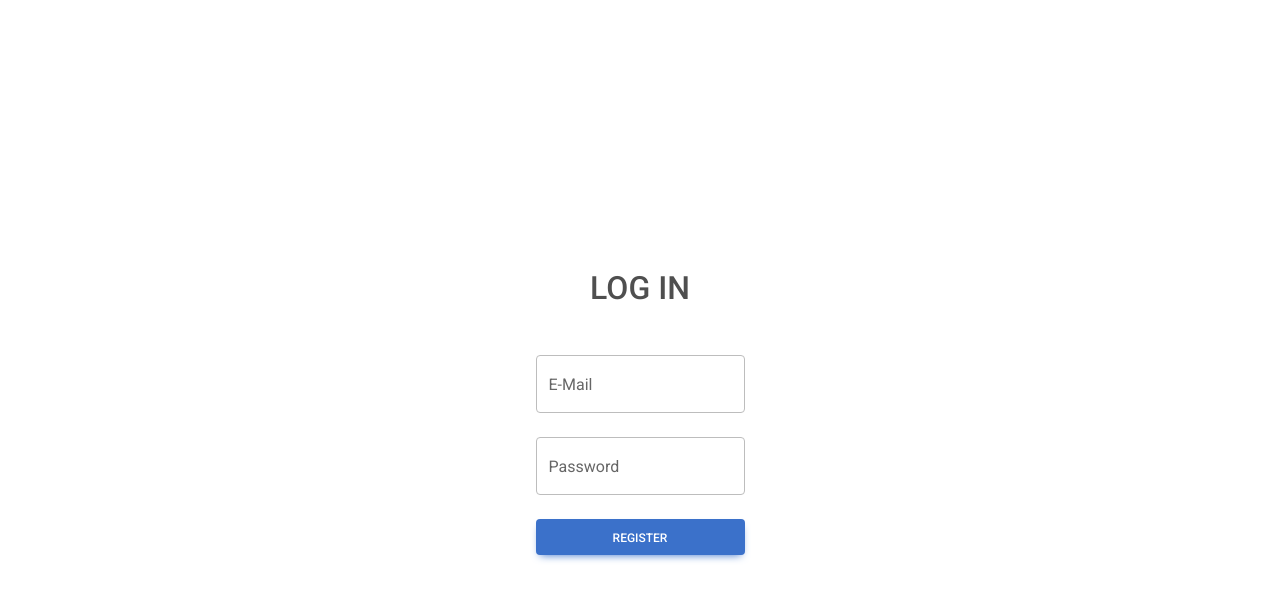
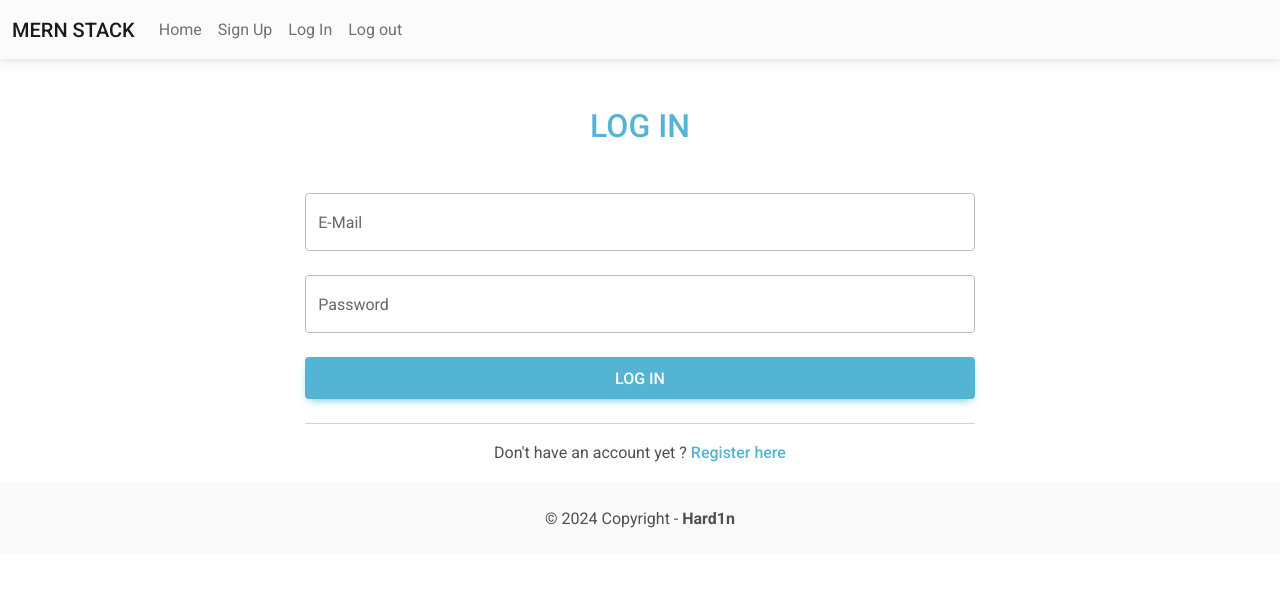
Before and after one commit to hard1n/MERN-auth, a React (Vite) app in the folder frontend/: page /signin in a window 1280 px wide. Shown: the top 600 px of the page. Built offline with nearby package versions, Linux system fonts and the light colour scheme.

Commit message:
Feat: Header & Footer components added | Login form functioning | Sing In custom errors fixed | Styles improved

```diff
--- a/frontend/src/App.css
+++ b/frontend/src/App.css
@@ -1,11 +1,18 @@
 #root {
-  max-width: 1280px;
-  margin: 0 auto;
-  padding: 2rem;
+  /* max-width: 1280px; */
+  display: flex;
+  flex-direction: column;
+  /* justify-content: space-between; */
   text-align: center;
-  /* width: 100%; */
+  height: 100vh;
+  width: 100%;
 }
 
 .read-the-docs {
   color: #888;
 }
+
+form {
+  width: 60%;
+  margin: 0 auto;
+}
--- /dev/null
+++ b/frontend/src/components/Footer.jsx
@@ -0,0 +1,24 @@
+import React from "react";
+
+const Footer = () => {
+  return (
+    <>
+      <div
+        className="text-center p-4 footer "
+        style={{ backgroundColor: "#fafafa" }}
+      >
+        © 2024 Copyright - {""}
+        <a
+          className="text-reset fw-bold"
+          target="_blank"
+          rel="noreferrer"
+          href="https://github.com/hard1n"
+        >
+          Hard1n
+        </a>
+      </div>
+    </>
+  );
+};
+
+export default Footer;
--- /dev/null
+++ b/frontend/src/components/Header.jsx
@@ -0,0 +1,57 @@
+import React from "react";
+import { Link } from "react-router-dom";
+
+const Header = () => {
+  return (
+    <>
+      <nav className="navbar navbar-expand-lg bg-light">
+        <div className="container-fluid">
+          <Link className="navbar-brand mt-2 mt-lg-0" to="/">
+            MERN STACK
+          </Link>
+          <button
+            className="navbar-toggler"
+            type="button"
+            data-mdb-toggle="collapse"
+            data-mdb-target="#navbarSupportedContent"
+            aria-controls="navbarSupportedContent"
+            aria-expanded="false"
+            aria-label="Toggle navigation"
+          >
+            <span className="navbar-toggler-icon"></span>
+          </button>
+
+          <div className="collapse navbar-collapse" id="navbarSupportedContent">
+            <ul className="navbar-nav me-auto mb-2 mb-lg-0">
+              <li className="nav-item">
+                <Link className="nav-link" to="/">
+                  Home{" "}
+                </Link>
+              </li>
+
+              <li className="nav-item">
+                <Link className="nav-link" to="/signup">
+                  Sign Up{" "}
+                </Link>
+              </li>
+
+              <li className="nav-item">
+                <Link className="nav-link" to="/signin">
+                  Log In{" "}
+                </Link>
+              </li>
+
+              <li className="nav-item">
+                <Link className="nav-link" to="">
+                  Log out{" "}
+                </Link>
+              </li>
+            </ul>
+          </div>
+        </div>
+      </nav>
+    </>
+  );
+};
+
+export default Header;
--- a/frontend/src/index.css
+++ b/frontend/src/index.css
@@ -5,12 +5,18 @@
 
   color-scheme: light dark;
   color: rgba(255, 255, 255, 0.87);
-  background-color: #242424;
+  /* background-color: #242424; */
 
   font-synthesis: none;
   text-rendering: optimizeLegibility;
   -webkit-font-smoothing: antialiased;
   -moz-osx-font-smoothing: grayscale;
+}
+
+* {
+  margin: 0;
+  padding: 0;
+  box-sizing: border-box;
 }
 
 a {
--- a/frontend/src/pages/Home.jsx
+++ b/frontend/src/pages/Home.jsx
@@ -1,9 +1,13 @@
 import React from "react";
+import Header from "../components/Header";
+import Footer from "../components/Footer";
 
 const Home = () => {
   return (
     <>
+      <Header />
       <h1>Home Page</h1>
+      <Footer />
     </>
   );
 };
--- a/frontend/src/pages/SignIn.jsx
+++ b/frontend/src/pages/SignIn.jsx
@@ -1,17 +1,61 @@
-import React from "react";
+import React, { useState } from "react";
+import { Link } from "react-router-dom";
+import axios from "axios";
+import { toast } from "react-toastify";
+import Header from "../components/Header";
+import Footer from "../components/Footer";
 
-const SignIn = () => {
+const SignUp = () => {
+  const [values, setValues] = useState({
+    email: "",
+    password: "",
+  });
+
+  const { email, password } = values;
+
+  const handleChange = (name) => (e) => {
+    setValues({ ...values, [name]: e.target.value });
+  };
+
+  const handleSubmit = async (e) => {
+    e.preventDefault();
+
+    try {
+      const signUser = await axios.post("http://localhost:8000/api/signin", {
+        email,
+        password,
+      });
+
+      // Debugging data
+      console.log(signUser.data);
+
+      if (signUser.data.success === true) {
+        setValues({
+          email: "",
+          password: "",
+        });
+        toast.success("WELCOM BACK!");
+      }
+    } catch (err) {
+      console.log(err.response.data);
+      toast.error(err.response.data.error);
+    }
+  };
+
   return (
     <>
+      <Header />
       <div className="container form-container pt-5">
-        <h2>LOG IN</h2>
-        <form action="" className=" coll-sm-6  mt-5 signin-form">
+        <h2 className="text-info">LOG IN</h2>
+        <form action="" className="mt-5 signup-form">
           <div className="form-floating mb-4">
             <input
               type="email"
               className="form-control"
               id="input-email"
               placeholder="name@example.com"
+              onChange={handleChange("email")}
+              value={email}
             />
             <label htmlFor="input-email" className="form-label">
               E-Mail
@@ -24,19 +68,34 @@ const SignIn = () => {
               className="form-control"
               id="input-password"
               placeholder="Password"
+              onChange={handleChange("password")}
+              value={password}
             />
             <label htmlFor="input-password" className="form-label">
               Password
             </label>
           </div>
 
-          <button type="submit" className="btn btn-primary btn-block mb-4">
-            Register
+          <button
+            onClick={handleSubmit}
+            type="submit"
+            className="btn btn-info btn-block mb-4 fs-6"
+          >
+            Log In
           </button>
+
+          <hr />
+          <p>
+            Don't have an account yet ?{" "}
+            <Link className="text-info" to="/signup">
+              Register here
+            </Link>
+          </p>
         </form>
       </div>
+      <Footer />
     </>
   );
 };
 
-export default SignIn;
+export default SignUp;
--- a/frontend/src/pages/SignUp.jsx
+++ b/frontend/src/pages/SignUp.jsx
@@ -1,6 +1,9 @@
 import React, { useState } from "react";
+import { Link } from "react-router-dom";
 import axios from "axios";
 import { toast } from "react-toastify";
+import Header from "../components/Header";
+import Footer from "../components/Footer";
 
 const SignUp = () => {
   const [values, setValues] = useState({
@@ -10,8 +13,6 @@ const SignUp = () => {
   });
 
   const { name, email, password } = values;
-
-  const [errorMessage, setErrorMessage] = useState("");
 
   const handleChange = (name) => (e) => {
     setValues({ ...values, [name]: e.target.value });
@@ -40,10 +41,9 @@ const SignUp = () => {
       }
     } catch (err) {
       console.log(err.response.data);
-      // handleError(error);
       toast.error(err.response.data.error);
-      setErrorMessage(err.response.data.error);
       // if (err.response && err.response.data && err.response.data.error) {
+      //   setErrorMessage(err.response.data.error);
       // } else {
       //   setErrorMessage("An unexpected error occurred.");
       // }
@@ -52,8 +52,9 @@ const SignUp = () => {
 
   return (
     <>
+      <Header />
       <div className="container form-container pt-5">
-        <h2 className="text-primary">JOIN TODAY</h2>
+        <h2 className="text-info">JOIN TODAY</h2>
         <form action="" className="mt-5 signup-form">
           <div className="form-floating mb-4">
             <input
@@ -103,17 +104,20 @@ const SignUp = () => {
           <button
             onClick={handleSubmit}
             type="submit"
-            className="btn btn-primary btn-block mb-4"
+            className="btn btn-info btn-block mb-4 fs-6"
           >
             Register
           </button>
-          {/* <input
-            type="submit"
-            className="btn btn-primary btn-block mb-4"
-            value="Register"
-          /> */}
+          <hr />
+          <p>
+            Already have an account ?{" "}
+            <Link className="text-info" to="/signin">
+              Log In
+            </Link>
+          </p>
         </form>
       </div>
+      <Footer />
     </>
   );
 };
```
Also changed, not shown: 1 other file (tests, documents, lock files or other folders).
